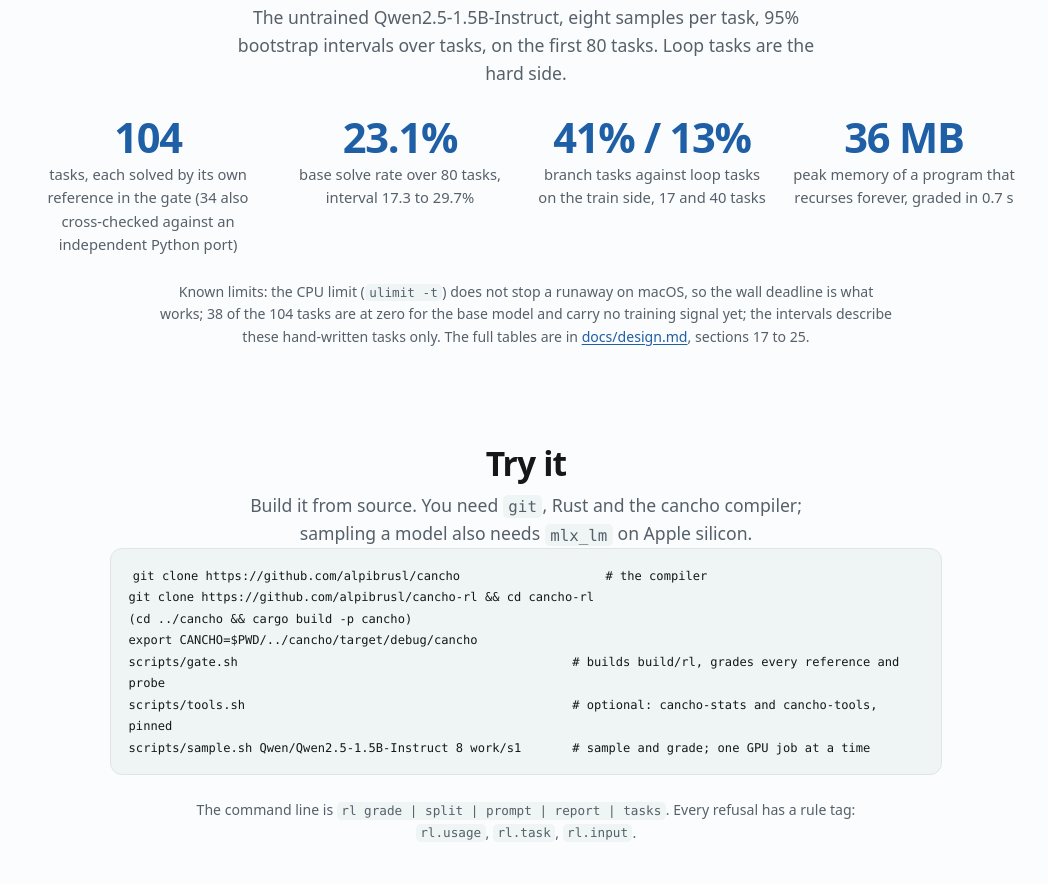
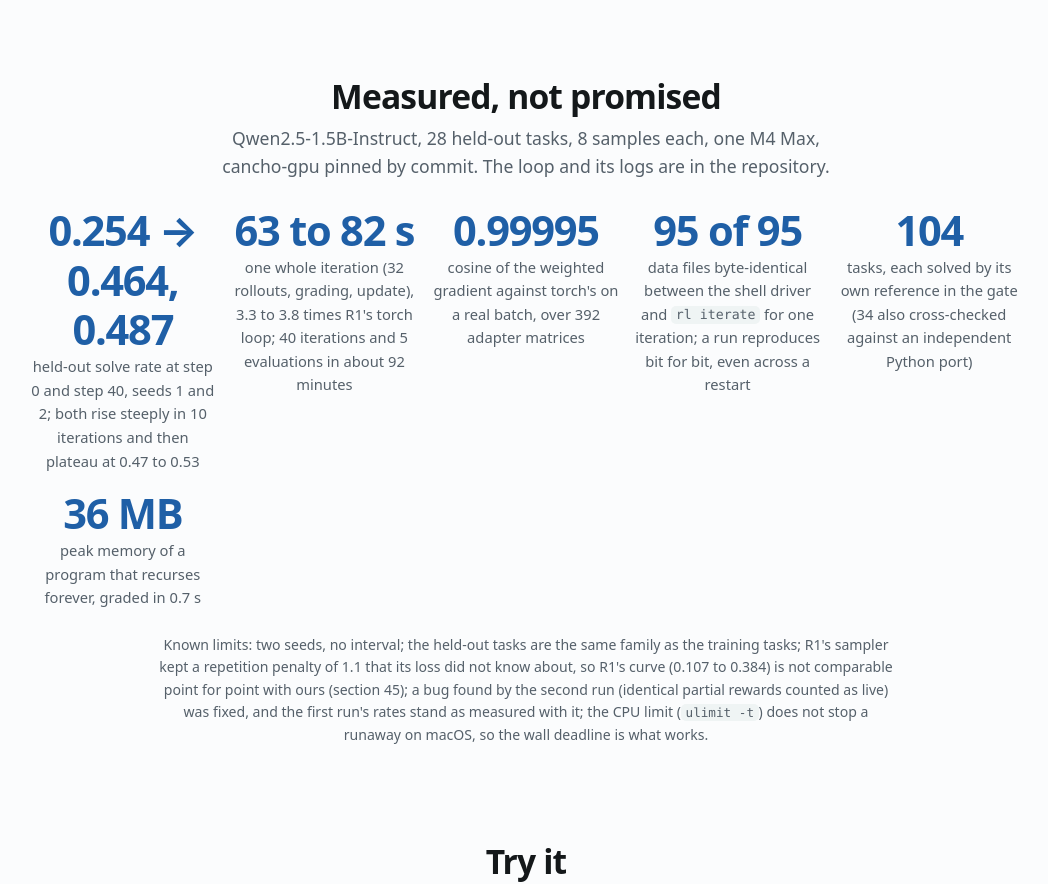
Before and after one commit to alpibrusl/cancho-rl, a plain HTML site: page docs/index.html in a window 1280 px wide. Shown: the part 3261-4145 px from the top of the page, without its empty margins (114-1162 px from the left). Drawn offline with Linux system fonts and the light colour scheme.

Commit message:
README and landing page brought up to R4: batched sampling, the loop, rl iterate and rl loop in cancho, measured results with their caveats
Co-Authored-By: Claude Sonnet 5.5 <noreply@anthropic.com>

```diff
--- a/docs/index.html
+++ b/docs/index.html
@@ -2,8 +2,8 @@
 <html lang="en">
 <!--
   The landing page, in the style of cancho-ml's (docs/assets/site.css and home.css are copied from there, unchanged). Hand-written.
-  Every number on it is copied from docs/design.md (sections 17 to 25) and every command output is a real run of build/rl;
-  nothing here is a promise about a result that has not been measured. R1 (the training run) is described as under way, with no figure.
+  Every number on it is copied from docs/design.md (sections 17 to 48) and every command output is a real run of build/rl;
+  nothing here is a promise about a result that has not been measured. R1 to R4 (the training runs) are in sections 27 to 48; every figure on this page is copied from there, with its caveat.
 -->
 <head>
 <meta charset="utf-8">
@@ -112,9 +112,9 @@
 
 <section class="sec" id="uses"><div class="wrap">
   <h2>Use cases</h2>
-  <p class="lead">One is built and being measured. The others are designed, not built; each says what it is waiting for.</p>
+  <p class="lead">One is built and measured, on a GPU, end to end. The others are designed, not built; each says what it is waiting for.</p>
   <div class="cards">
-    <div class="card"><h3>A small model that writes cancho</h3><p><b>Built, R1 under way.</b> GRPO with LoRA on Qwen2.5-1.5B-Instruct. The reward is the compiler's own verdict, so it improves exactly what the language tooling already measures. A torch/peft reference run comes first; a cancho-gpu run must equal it before it is trusted.</p></div>
+    <div class="card"><h3>A small model that writes cancho</h3><p><b>Built and measured (R1 to R4).</b> GRPO with LoRA on Qwen2.5-1.5B-Instruct, the whole iteration on cancho-gpu and driven from cancho: batched sampling, grading, the weighted gradient, AdamW. The held-out rate went from 0.254 to about 0.47 and 0.49 in 40 iterations on two seeds (about 92 minutes each). One family of 28 integer functions, so it says the reward trains a model on that family and nothing wider.</p></div>
     <div class="card"><h3>Auditing any reward before training</h3><p><b>Built.</b> The grader, the probes and the gate are reusable on their own: point <code>rl grade</code> at any task directory and see whether an empty program, a constant, an early exit or a mutant earns anything. If it does, the reward is wrong, and you learn that before a GPU hour is spent.</p></div>
     <div class="card"><h3>A control task on a simulator</h3><p><b>Designed.</b> The cancho-afm digital twin (a board, a plant, a PID loop, about one second a run) is the second instance, with the controller's gains as the policy. The grader there is a measurement of the twin, not of the instrument, and the design says so. Waiting on <a href="https://github.com/alpibrusl/cancho-afm/issues/31">cancho-afm#31</a>.</p></div>
     <div class="card"><h3>Learning inside a safety envelope</h3><p><b>Designed.</b> cancho-robot's kinematics and safety rules fix the bounds; what learns cannot change them. There is no simulator yet, so nothing here is claimed. Waiting on <a href="https://github.com/alpibrusl/cancho-robot/issues/41">cancho-robot#41</a>.</p></div>
@@ -123,14 +123,16 @@
 
 <section class="sec" id="results"><div class="wrap">
   <h2>Measured, not promised</h2>
-  <p class="lead">The untrained Qwen2.5-1.5B-Instruct, eight samples per task, 95% bootstrap intervals over tasks, on the first 80 tasks. Loop tasks are the hard side.</p>
+  <p class="lead">Qwen2.5-1.5B-Instruct, 28 held-out tasks, 8 samples each, one M4 Max, cancho-gpu pinned by commit. The loop and its logs are in the repository.</p>
   <div class="nums">
+    <div class="n"><b>0.254 &rarr; 0.464, 0.487</b><span>held-out solve rate at step 0 and step 40, seeds 1 and 2; both rise steeply in 10 iterations and then plateau at 0.47 to 0.53</span></div>
+    <div class="n"><b>63 to 82 s</b><span>one whole iteration (32 rollouts, grading, update), 3.3 to 3.8 times R1's torch loop; 40 iterations and 5 evaluations in about 92 minutes</span></div>
+    <div class="n"><b>0.99995</b><span>cosine of the weighted gradient against torch's on a real batch, over 392 adapter matrices</span></div>
+    <div class="n"><b>95 of 95</b><span>data files byte-identical between the shell driver and <code>rl iterate</code> for one iteration; a run reproduces bit for bit, even across a restart</span></div>
     <div class="n"><b>104</b><span>tasks, each solved by its own reference in the gate (34 also cross-checked against an independent Python port)</span></div>
-    <div class="n"><b>23.1%</b><span>base solve rate over 80 tasks, interval 17.3 to 29.7%</span></div>
-    <div class="n"><b>41% / 13%</b><span>branch tasks against loop tasks on the train side, 17 and 40 tasks</span></div>
     <div class="n"><b>36 MB</b><span>peak memory of a program that recurses forever, graded in 0.7 s</span></div>
   </div>
-  <p class="fine">Known limits: the CPU limit (<code>ulimit -t</code>) does not stop a runaway on macOS, so the wall deadline is what works; 38 of the 104 tasks are at zero for the base model and carry no training signal yet; the intervals describe these hand-written tasks only. The full tables are in <a href="https://github.com/alpibrusl/cancho-rl/blob/main/docs/design.md">docs/design.md</a>, sections 17 to 25.</p>
+  <p class="fine">Known limits: two seeds, no interval; the held-out tasks are the same family as the training tasks; R1's sampler kept a repetition penalty of 1.1 that its loss did not know about, so R1's curve (0.107 to 0.384) is not comparable point for point with ours (section 45); a bug found by the second run (identical partial rewards counted as live) was fixed, and the first run's rates stand as measured with it; the CPU limit (<code>ulimit -t</code>) does not stop a runaway on macOS, so the wall deadline is what works.</p>
 </div></section>
 
 <section class="sec" id="try"><div class="wrap">
@@ -143,7 +145,7 @@ export CANCHO=$PWD/../cancho/target/debug/cancho
 scripts/gate.sh                                              # builds build/rl, grades every reference and probe
 scripts/tools.sh                                             # optional: cancho-stats and cancho-tools, pinned
 scripts/sample.sh Qwen/Qwen2.5-1.5B-Instruct 8 work/s1       # sample and grade; one GPU job at a time</code></pre>
-  <p class="fine">The command line is <code>rl grade | split | prompt | report | tasks</code>. Every refusal has a rule tag: <code>rl.usage</code>, <code>rl.task</code>, <code>rl.input</code>.</p>
+  <p class="fine">Training needs cancho-gpu's Metal session binaries and the model's weights; <code>rl iterate</code> and <code>rl loop</code> drive them. The command line is <code>rl grade | split | prompt | chat | report | tasks | pack | adamw | rollin | complete | extract | samples | iterate | loop | ask</code>. Every refusal has a rule tag: <code>rl.usage</code>, <code>rl.task</code>, <code>rl.input</code>.</p>
 </div></section>
 
 </main>
```
Also changed, not shown: 1 other file.
